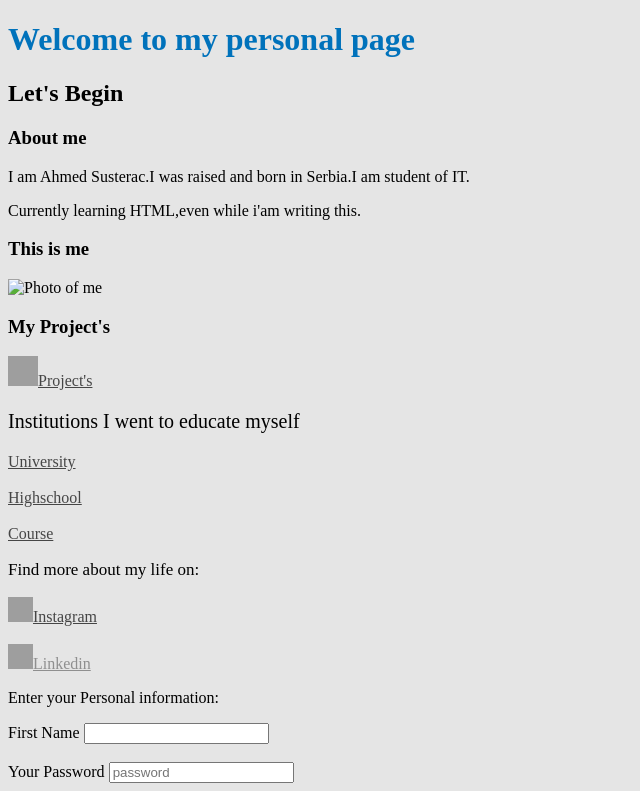
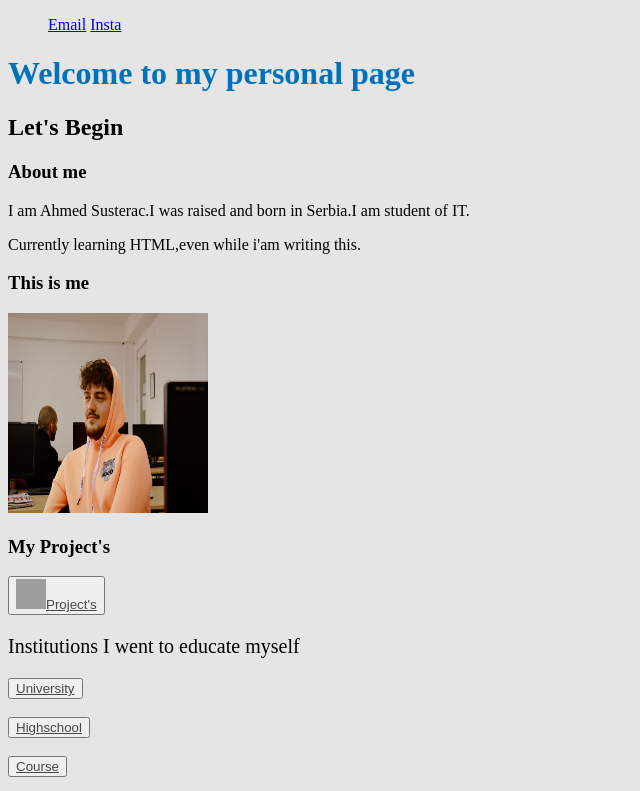
Before and after one commit to amx100/IT-Camp, a plain HTML site: page Class 1-3/Portofilio/Portfolio.html in a window 1280 px wide. Shown: the top 791 px of the page, without its empty margins (0-640 px from the left). Drawn offline with Linux system fonts and the light colour scheme; grey boxes are pictures that could not be loaded.

Commit message:
smth new

```diff
--- a/Class 1-3/Portofilio/Portfolio.html
+++ b/Class 1-3/Portofilio/Portfolio.html
@@ -5,6 +5,14 @@
       <title>My Portofilio</title>
    </head>
    <body>
+      <nav id="navbar">
+         <section>
+            <ul>
+               <li><a href="#mejll">Email</a></li>
+               <li><a href="https://www.instagram.com/susteraac/">Insta</a></li>
+            </ul>
+         </section>
+      </nav>
 
       <div class="startpage">
          <h1 id="welcome">Welcome to my personal page</h1>
@@ -18,25 +26,29 @@
 
       <h3>This is me</h3>
 
-      <img src="" height="200px" width="200px" alt="Photo of me"></a>
+      <img  src="/Class 1-3/Pics/ahmed.jpg" height="200px" width="200px" alt="Photo of me"></a>
+
       <h3>My Project's</h3>
-      <a href="https://github.com/amx100/classes" id="projekat" target="_blank"><img src="http://cdn.onlinewebfonts.com/svg/img_326384.png"
-         width="30px" height="30px" alt="">Project's</a>
 
-         <p id="skola">Institutions I went to educate myself</p>
-      <a id="fax" href="http://uninp.edu.rs/" target="_blank">University</a>
+      <button><a href="https://github.com/amx100/classes" id="projekat" target="_blank"><img src="http://cdn.onlinewebfonts.com/svg/img_326384.png"
+         width="30px" height="30px" alt="">Project's</a></button>
+
+        <p id="skola">Institutions I went to educate myself</p>
+      <button><a id="fax" href="http://uninp.edu.rs/" target="_blank">University</a></button>
       <br>
       <br>
 
-      <a id="srednjaskola" href="http://medicinskadvaherojanp.nasaskola.rs/strana/36/O-nama" target="_blank">Highschool</a>
+      <button><a id="srednjaskola" href="http://medicinskadvaherojanp.nasaskola.rs/strana/36/O-nama"
+         target="_blank">Highschool</a></button>
       <br>
       <br>
 
-      <a id="kurs" href="https://centarnit.com/en/it-camp/" target="_blank">Course</a>
+     <button><a id="kurs" href="https://centarnit.com/en/it-camp/" target="_blank">Course</a></button>
       <br>
 
       <p id="find">Find more about my life on:</p>
-      <a href="https://www.instagram.com/susteraac/" id="insta" target="_blank"><img src="https://image.similarpng.com/very-thumbnail/2021/01/Instagram-icon-with-flat-design-on-transparent-background-PNG.png"
+      <a href="https://www.instagram.com/susteraac/" id="insta" target="_blank">
+         <img src="https://image.similarpng.com/very-thumbnail/2021/01/Instagram-icon-with-flat-design-on-transparent-background-PNG.png"
          width="25px"
          height="25px"
          alt="instagram">Instagram</a>
@@ -62,7 +74,7 @@
          <br>
          <br>
 
-         <label for="email">Your Mail</label>
+         <label for="email" id="mejll">Your Mail</label>
          <input type="email" placeholder="example@gmail.com" name="" id="">
          <br>
          <br>
--- a/Class 1-3/Portofilio/style.css
+++ b/Class 1-3/Portofilio/style.css
@@ -50,3 +50,8 @@ body {
   font-size: 21px;
   color: #0072bb;
 }
+
+#navigation ul,
+li {
+  display: inline-block;
+}
```
Also changed, not shown: Class 1-3/class-4/form.css (+6 -6 lines), Class 1-3/class-4/form.html (+1 -2 lines).
